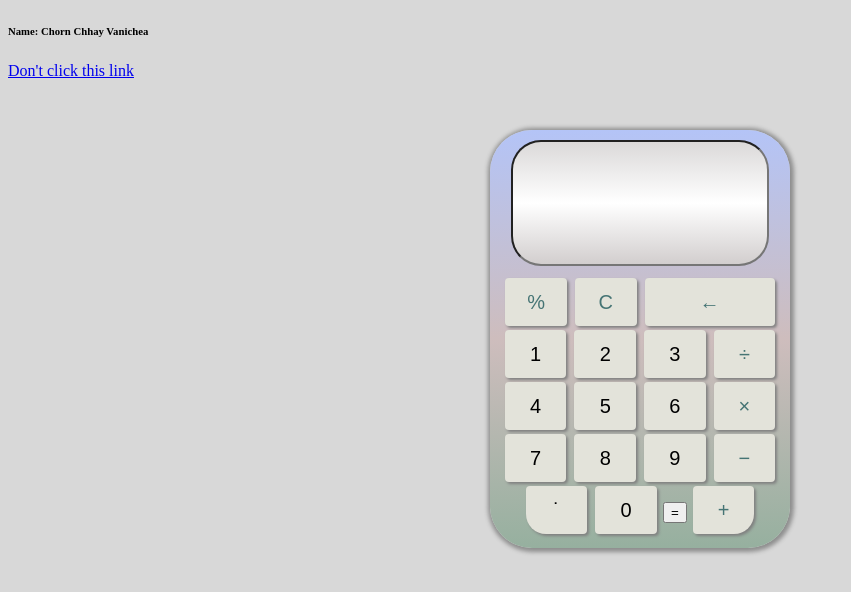
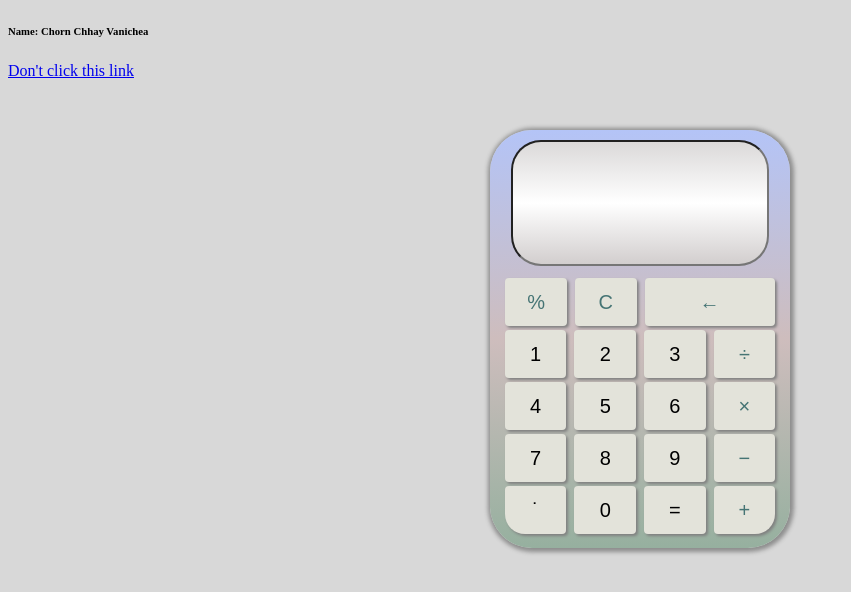
Before and after one commit to candy2368/calc, a plain HTML site: page index.html in a window 1280 px wide. Shown: the whole page, without its empty margins (0-851 px from the left). Drawn offline with Linux system fonts and the light colour scheme.

Commit message:
Update index.html

```diff
--- a/index.html
+++ b/index.html
@@ -44,8 +44,8 @@
             <div>
                 <input type="button" class="calc-btt" style="border-bottom-left-radius: 20px;" value="&dot;" onclick="display.value += '.'">
                 <input type="button" class="calc-btt" value="0" onclick="display.value += '0' ">
-<!--                 <input type="button" class="calc-btt" value="&equals;" onclick="display.value = eval(display.value)"> -->
-                <button onclick="rickroll()">=</button>
+                <input type="button" class="calc-btt" value="&equals;" onclick="display.value = eval(display.value)">
+
                 <input type="button" class="calc-btt calc-btt1" style="border-bottom-right-radius: 20px;" value="&plus;" onclick="display.value += '+'">
             </div>
 
@@ -55,9 +55,7 @@
 </div>
 
 <script language="Javascript" >
-    function rickroll(){
-         window.location.href = "https://www.youtube.com/watch?v=dQw4w9WgXcQ";
-    }
+
 </script>
 </body>
 </html>
```
